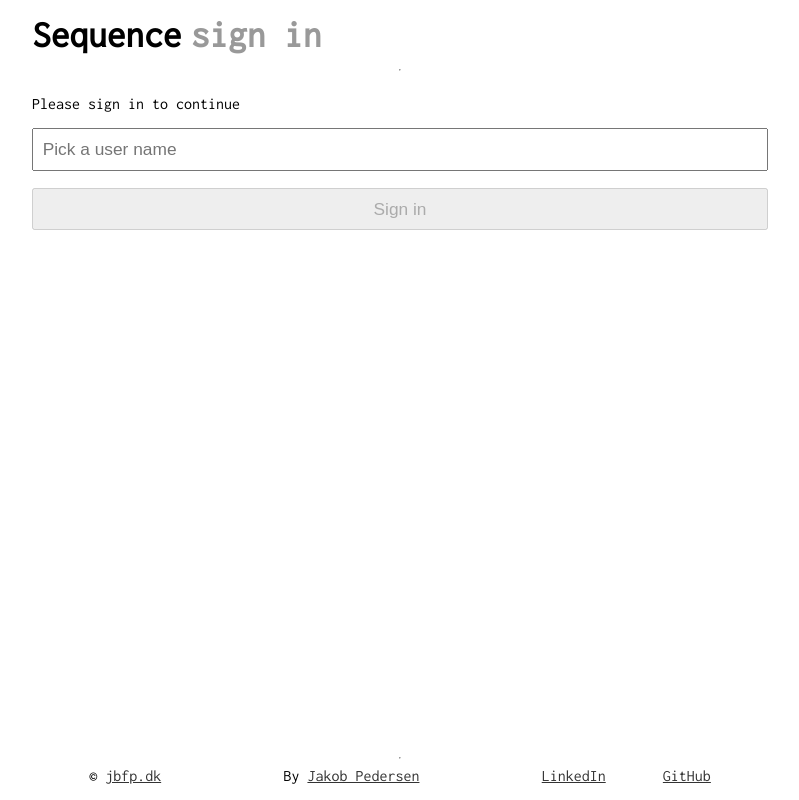
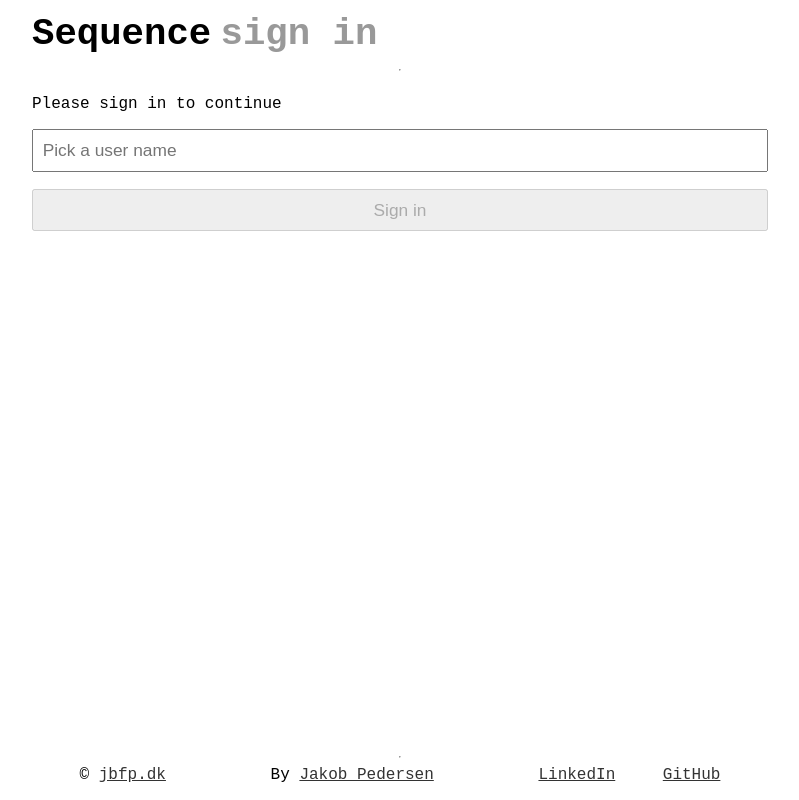
Before and after one commit to jbfp/seq_oc18_mirror, a React (Create React App) app in the folder src/Sequence.Api/wwwroot/: page /login in a window 1280 px wide. Shown: the whole page, without its empty margins (240-1039 px from the left). Built offline with nearby package versions, Linux system fonts and the light colour scheme; no server answers.

Commit message:
Use standard stylesheet link instead of @import in css

```diff
--- a/src/Sequence.Api/wwwroot/public/index.html
+++ b/src/Sequence.Api/wwwroot/public/index.html
@@ -8,6 +8,7 @@
   <meta name="theme-color" content="#000000">
   <link rel="manifest" href="%PUBLIC_URL%/manifest.json">
   <title>Sequence</title>
+  <link ref="stylesheet" href="https://fonts.googleapis.com/css?family=Inconsolata&text=ABCDEFGHIJKLMNOPQRSTUVWXYZabcdefghijklmnopqrstuvwxyz0123456789-%3A%2C">
 </head>
 
 <body>
--- a/src/Sequence.Api/wwwroot/src/index.css
+++ b/src/Sequence.Api/wwwroot/src/index.css
@@ -1,5 +1,3 @@
-@import url('https://fonts.googleapis.com/css?family=Inconsolata&text=ABCDEFGHIJKLMNOPQRSTUVWXYZabcdefghijklmnopqrstuvwxyz0123456789-%3A%2C');
-
 body {
     margin: 0;
     padding: 0;
```
